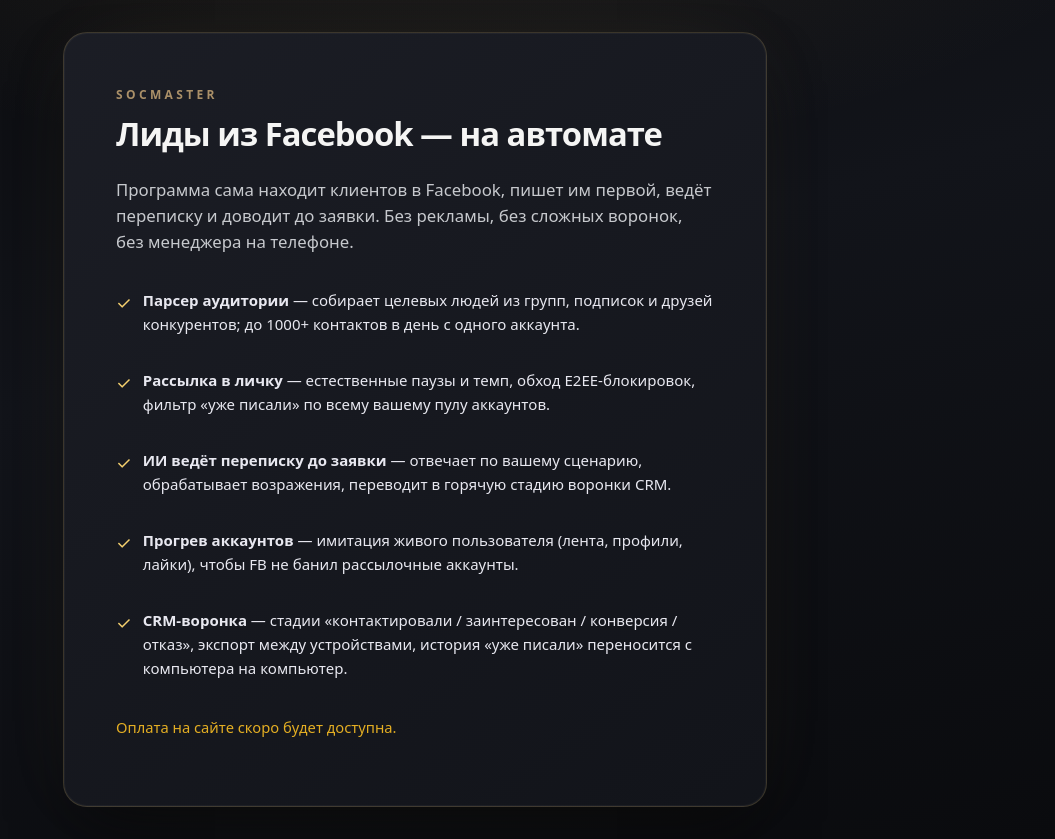
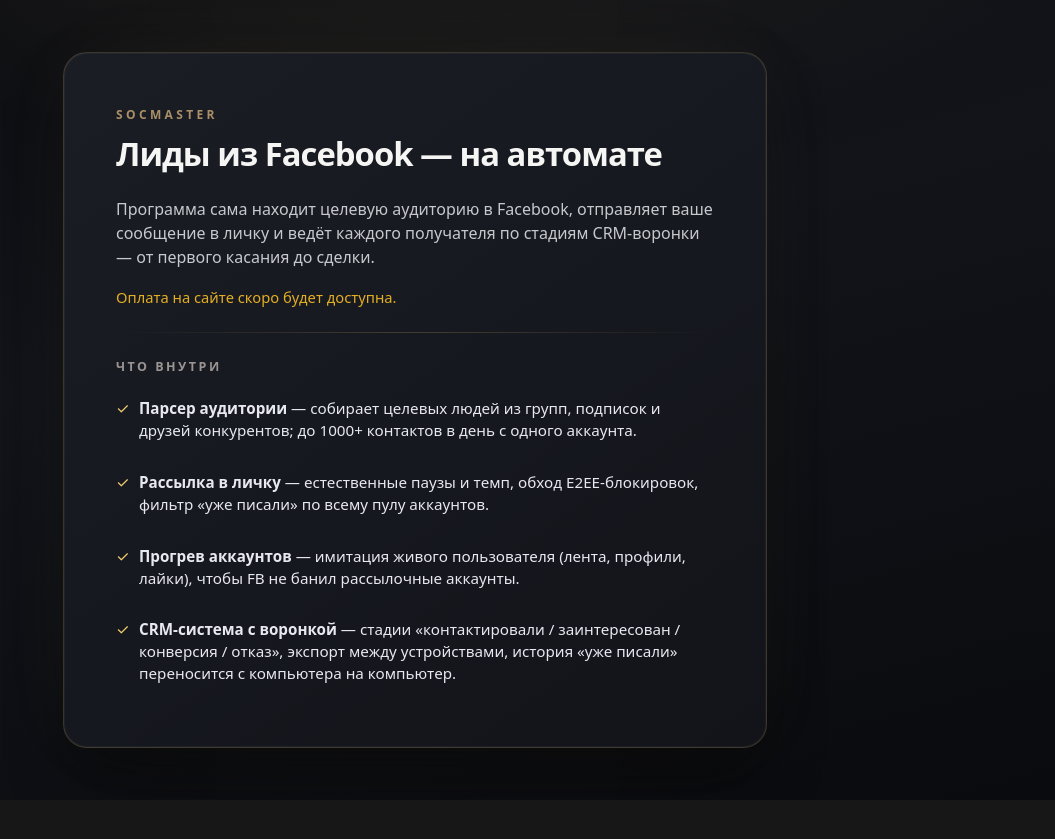
Before and after one commit to mgusev1986/fb-master-desktop, a Python web app: template templates/buy.html in a window 1280 px wide. Shown: the whole page, without its empty margins (225-1280 px from the left). After the commit the page ends 800 px from the top, so only its background shows below. Run offline with Jinja, Linux system fonts and the light colour scheme; the template is opened without the code that fills it, so the values that code supplies are empty.

Commit message:
fix(buy): single CTA, продающий лейаут, текст «продление по желанию»
Накопительная правка после релиза 2.69:
* Подзаголовок упрощён: «находит целевую аудиторию → отправляет в личку →
  ведёт по стадиям CRM-воронки до сделки» (без покупок ботов / менеджера —
  это ушло, чтобы не перегружать первый экран).
* Блок оплаты поднят НАД списком преимуществ — кнопка «Получить доступ»
  видна сразу под подзаголовком, без скролла на типичном экране ноутбука.
* Под блоком — компактная подпись «Криптовалюта · ключ выдаётся на экране
  сразу после оплаты · дальше продлеваете доступ по желанию».
* Список «Что внутри» (4 буллета: парсер, рассылка, прогрев, CRM-система с
  воронкой) перемещён ПОД блок оплаты — как доказательная база, не первый
  блок страницы.
* Убран блок «ИИ ведёт переписку до заявки» — функционал пока отключён у
  владельца.
* Убран sticky bottom-bar с второй кнопкой — оставлена одна верхняя.

Зеркало в desktop/fb-master-desktop/templates/buy.html синхронизировано.

```diff
--- a/templates/buy.html
+++ b/templates/buy.html
@@ -130,43 +130,42 @@
   <div class="fbm-premium-card">
     <p class="fbm-premium-eyebrow">SOCMASTER</p>
     <h1>Лиды из Facebook — на автомате</h1>
-    <p class="fbm-premium-sub" style="margin-top:0.6rem;font-size:1.05rem;line-height:1.55;color:rgba(229,231,235,0.85)">
-      Программа сама находит клиентов в Facebook, пишет им первой, ведёт переписку и доводит до заявки.
-      Без рекламы, без сложных воронок, без менеджера на телефоне.
+    <p class="fbm-premium-sub" style="margin-top:0.45rem;margin-bottom:1.05rem;font-size:1rem;line-height:1.5;color:rgba(229,231,235,0.85)">
+      Программа сама находит целевую аудиторию в Facebook, отправляет ваше сообщение в личку
+      и ведёт каждого получателя по стадиям CRM-воронки — от первого касания до сделки.
     </p>
 
     {% if buy_error %}
     <div class="buy-error">{{ buy_error }}</div>
     {% endif %}
 
-    <ul class="fbm-premium-dl" style="list-style:none;padding:0;margin:1.4rem 0 1.6rem;display:flex;flex-direction:column;gap:0.7rem">
-      <li style="display:flex;gap:0.7rem;align-items:flex-start"><span style="color:#f5d06e;font-size:1.1rem;flex-shrink:0">✓</span><span><strong>Парсер аудитории</strong> — собирает целевых людей из групп, подписок и друзей конкурентов; до 1000+ контактов в день с одного аккаунта.</span></li>
-      <li style="display:flex;gap:0.7rem;align-items:flex-start"><span style="color:#f5d06e;font-size:1.1rem;flex-shrink:0">✓</span><span><strong>Рассылка в личку</strong> — естественные паузы и темп, обход E2EE-блокировок, фильтр «уже писали» по всему вашему пулу аккаунтов.</span></li>
-      <li style="display:flex;gap:0.7rem;align-items:flex-start"><span style="color:#f5d06e;font-size:1.1rem;flex-shrink:0">✓</span><span><strong>ИИ ведёт переписку до заявки</strong> — отвечает по вашему сценарию, обрабатывает возражения, переводит в горячую стадию воронки CRM.</span></li>
-      <li style="display:flex;gap:0.7rem;align-items:flex-start"><span style="color:#f5d06e;font-size:1.1rem;flex-shrink:0">✓</span><span><strong>Прогрев аккаунтов</strong> — имитация живого пользователя (лента, профили, лайки), чтобы FB не банил рассылочные аккаунты.</span></li>
-      <li style="display:flex;gap:0.7rem;align-items:flex-start"><span style="color:#f5d06e;font-size:1.1rem;flex-shrink:0">✓</span><span><strong>CRM-воронка</strong> — стадии «контактировали / заинтересован / конверсия / отказ», экспорт между устройствами, история «уже писали» переносится с компьютера на компьютер.</span></li>
-    </ul>
-
+    {# Блок оплаты — сразу под подзаголовком, чтобы кнопка была видна без скролла. #}
     {% if nowpayments_enabled %}
-    <hr class="fbm-premium-divider"/>
-    <p class="fbm-premium-section-label" style="margin-bottom:0.5rem">Тестовый запуск</p>
-    <p class="fbm-premium-note" style="margin-bottom:1rem;line-height:1.5">
-      35 дней доступа — за это время вы успеете запустить парсер, собрать первую базу и получить первые заявки.
-      Дальше продлеваете только если работает. Криптовалюта — ключ выдаётся на экране сразу после оплаты.
-    </p>
-    <form method="post" action="/billing/nowpayments/create" class="settings-form fbm-premium-form" style="margin:0">
+    <form method="post" action="/billing/nowpayments/create" class="settings-form fbm-premium-form" style="margin:0 0 1.1rem">
       <input type="hidden" name="billing_source" value="buy"/>
       <input type="hidden" name="duration" value="365"/>
-      <p class="fbm-premium-note" style="margin-bottom:1rem;font-size:1.1rem">Подписка на 35 дней — <strong>{{ np_price_365 }} USD</strong></p>
+      <p class="fbm-premium-note" style="margin:0 0 0.4rem;font-size:1.05rem">Подписка на 35 дней — <strong>{{ np_price_365 }} USD</strong></p>
+      <p class="fbm-premium-note" style="margin:0 0 0.85rem;font-size:0.9rem;color:rgba(229,231,235,0.7);line-height:1.45">
+        Криптовалюта · ключ выдаётся на экране сразу после оплаты · дальше продлеваете доступ по желанию.
+      </p>
       <input type="hidden" name="device_id" id="buy_device_id" value=""/>
       <button type="submit" class="fbm-premium-submit" id="buy-np-submit" disabled>Получить доступ</button>
     </form>
     {% else %}
-    <p class="fbm-premium-note" style="margin-top:1rem;color:rgba(251,191,36,0.9)">Оплата на сайте скоро будет доступна.</p>
+    <p class="fbm-premium-note" style="margin:0 0 1.2rem;color:rgba(251,191,36,0.9)">Оплата на сайте скоро будет доступна.</p>
     {% endif %}
 
+    <hr class="fbm-premium-divider"/>
+    <p class="fbm-premium-section-label" style="margin-bottom:0.6rem">Что внутри</p>
+    <ul class="fbm-premium-dl" style="list-style:none;padding:0;margin:0;display:flex;flex-direction:column;gap:0.55rem">
+      <li style="display:flex;gap:0.6rem;align-items:flex-start;font-size:0.95rem;line-height:1.45"><span style="color:#f5d06e;flex-shrink:0">✓</span><span><strong>Парсер аудитории</strong> — собирает целевых людей из групп, подписок и друзей конкурентов; до 1000+ контактов в день с одного аккаунта.</span></li>
+      <li style="display:flex;gap:0.6rem;align-items:flex-start;font-size:0.95rem;line-height:1.45"><span style="color:#f5d06e;flex-shrink:0">✓</span><span><strong>Рассылка в личку</strong> — естественные паузы и темп, обход E2EE-блокировок, фильтр «уже писали» по всему пулу аккаунтов.</span></li>
+      <li style="display:flex;gap:0.6rem;align-items:flex-start;font-size:0.95rem;line-height:1.45"><span style="color:#f5d06e;flex-shrink:0">✓</span><span><strong>Прогрев аккаунтов</strong> — имитация живого пользователя (лента, профили, лайки), чтобы FB не банил рассылочные аккаунты.</span></li>
+      <li style="display:flex;gap:0.6rem;align-items:flex-start;font-size:0.95rem;line-height:1.45"><span style="color:#f5d06e;flex-shrink:0">✓</span><span><strong>CRM-система с воронкой</strong> — стадии «контактировали / заинтересован / конверсия / отказ», экспорт между устройствами, история «уже писали» переносится с компьютера на компьютер.</span></li>
+    </ul>
+
     {% if access_key_required %}
-    <a class="fbm-premium-link-muted" href="/auth/unlock">Уже есть ключ</a>
+    <a class="fbm-premium-link-muted" href="/auth/unlock" style="margin-top:1rem;display:inline-block">Уже есть ключ</a>
     {% endif %}
   </div>
 </div>
```
Also changed, not shown: desktop/fb-master-desktop/templates/buy.html (+20 -21 lines).
